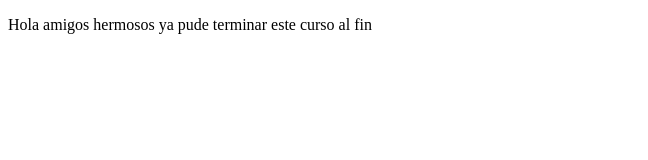
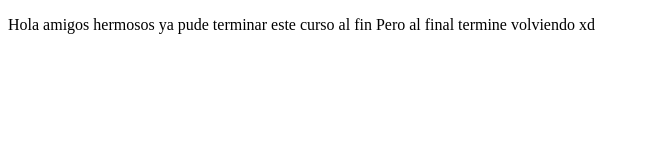
Before and after one commit to C4RT4SBARAJAS/Prework, a plain HTML site: page index.html in a window 1280 px wide. Shown: the whole page, without its empty margins (0-648 px from the left). Drawn offline with Linux system fonts and the light colour scheme.

Commit message:
Modifique el final

```diff
--- a/index.html
+++ b/index.html
@@ -9,6 +9,7 @@
 <body>
     <p>
         Hola amigos hermosos ya pude terminar este curso al fin
+        Pero al final termine volviendo xd
     </p>
 </body>
 </html>
```
